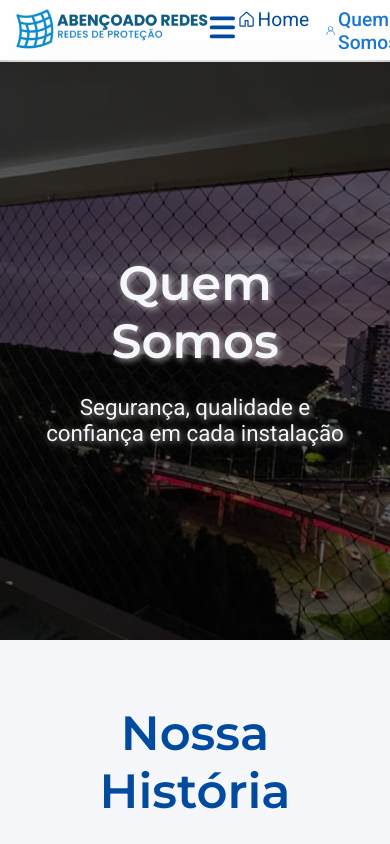
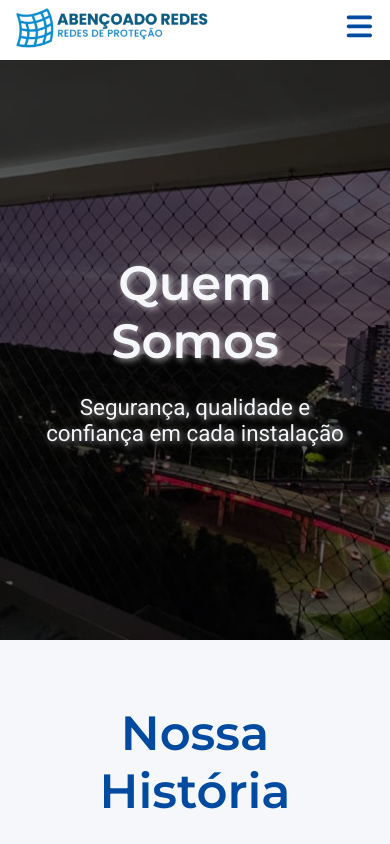
Before and after one commit to Danielcard99/ABENCOADOREDES2025, a React (Vite) app in the folder frontend/: page /about in a window 390 px wide. Shown: the top 844 px of the page. Built offline with nearby package versions, Linux system fonts and the light colour scheme.

Commit message:
refactor: separate desktop and mobile navigation

```diff
--- a/frontend/src/components/Header/Header.tsx
+++ b/frontend/src/components/Header/Header.tsx
@@ -42,19 +42,25 @@ const Header: React.FC = () => {
   }, [menuOpen]);
 
   return (
+    <>
       <header className={styles.header}>
         <a href="/">
-        <img src={logo} alt="Logo do Abençoado Redes" className={styles.logo} />
+          <img
+            src={logo}
+            alt="Logo do Abençoado Redes"
+            className={styles.logo}
+          />
         </a>
 
-      <div className={styles.menu_icon} ref={menuIconRef} onClick={toggleMenu}>
+        <div
+          className={styles.menu_icon}
+          ref={menuIconRef}
+          onClick={toggleMenu}
+        >
           {menuOpen ? <FaTimes /> : <FaBars />}
         </div>
 
-      <nav
-        ref={navRef}
-        className={`${styles.nav} ${menuOpen ? styles.active : ""}`}
-      >
+        <nav className={styles.nav_desktop}>
           <ul className={styles.menu}>
             <li>
               <NavLink
@@ -62,10 +68,8 @@ const Header: React.FC = () => {
                 className={({ isActive }) =>
                   isActive ? styles.active_link : undefined
                 }
-              onClick={() => setMenuOpen(false)}
               >
-              <GoHome className={styles.icon} />
-              Home
+                <GoHome className={styles.icon} /> Home
               </NavLink>
             </li>
             <li>
@@ -74,10 +78,8 @@ const Header: React.FC = () => {
                 className={({ isActive }) =>
                   isActive ? styles.active_link : undefined
                 }
-              onClick={() => setMenuOpen(false)}
               >
-              <GoPerson className={styles.icon} />
-              Quem Somos
+                <GoPerson className={styles.icon} /> Quem Somos
               </NavLink>
             </li>
             <li>
@@ -86,10 +88,8 @@ const Header: React.FC = () => {
                 className={({ isActive }) =>
                   isActive ? styles.active_link : undefined
                 }
-              onClick={() => setMenuOpen(false)}
               >
-              <GoTools className={styles.icon} />
-              Serviços
+                <GoTools className={styles.icon} /> Serviços
               </NavLink>
             </li>
             <li>
@@ -98,10 +98,8 @@ const Header: React.FC = () => {
                 className={({ isActive }) =>
                   isActive ? styles.active_link : undefined
                 }
-              onClick={() => setMenuOpen(false)}
               >
-              <GoFileMedia className={styles.icon} />
-              Galeria
+                <GoFileMedia className={styles.icon} /> Galeria
               </NavLink>
             </li>
             <li>
@@ -110,15 +108,47 @@ const Header: React.FC = () => {
                 className={({ isActive }) =>
                   isActive ? styles.active_link : undefined
                 }
-              onClick={() => setMenuOpen(false)}
               >
-              <BsTelephone className={styles.icon} />
-              Contato
+                <BsTelephone className={styles.icon} /> Contato
               </NavLink>
             </li>
           </ul>
         </nav>
       </header>
+
+      <nav
+        ref={navRef}
+        className={`${styles.nav_mobile} ${menuOpen ? styles.active : ""}`}
+      >
+        <ul className={styles.menu}>
+          <li>
+            <NavLink to="/" onClick={() => setMenuOpen(false)}>
+              <GoHome className={styles.icon} /> Home
+            </NavLink>
+          </li>
+          <li>
+            <NavLink to="/about" onClick={() => setMenuOpen(false)}>
+              <GoPerson className={styles.icon} /> Quem Somos
+            </NavLink>
+          </li>
+          <li>
+            <NavLink to="/services" onClick={() => setMenuOpen(false)}>
+              <GoTools className={styles.icon} /> Serviços
+            </NavLink>
+          </li>
+          <li>
+            <NavLink to="/gallery" onClick={() => setMenuOpen(false)}>
+              <GoFileMedia className={styles.icon} /> Galeria
+            </NavLink>
+          </li>
+          <li>
+            <NavLink to="/contact" onClick={() => setMenuOpen(false)}>
+              <BsTelephone className={styles.icon} /> Contato
+            </NavLink>
+          </li>
+        </ul>
+      </nav>
+    </>
   );
 };
 
```
Lines whose indentation alone changed are shown as unchanged.
